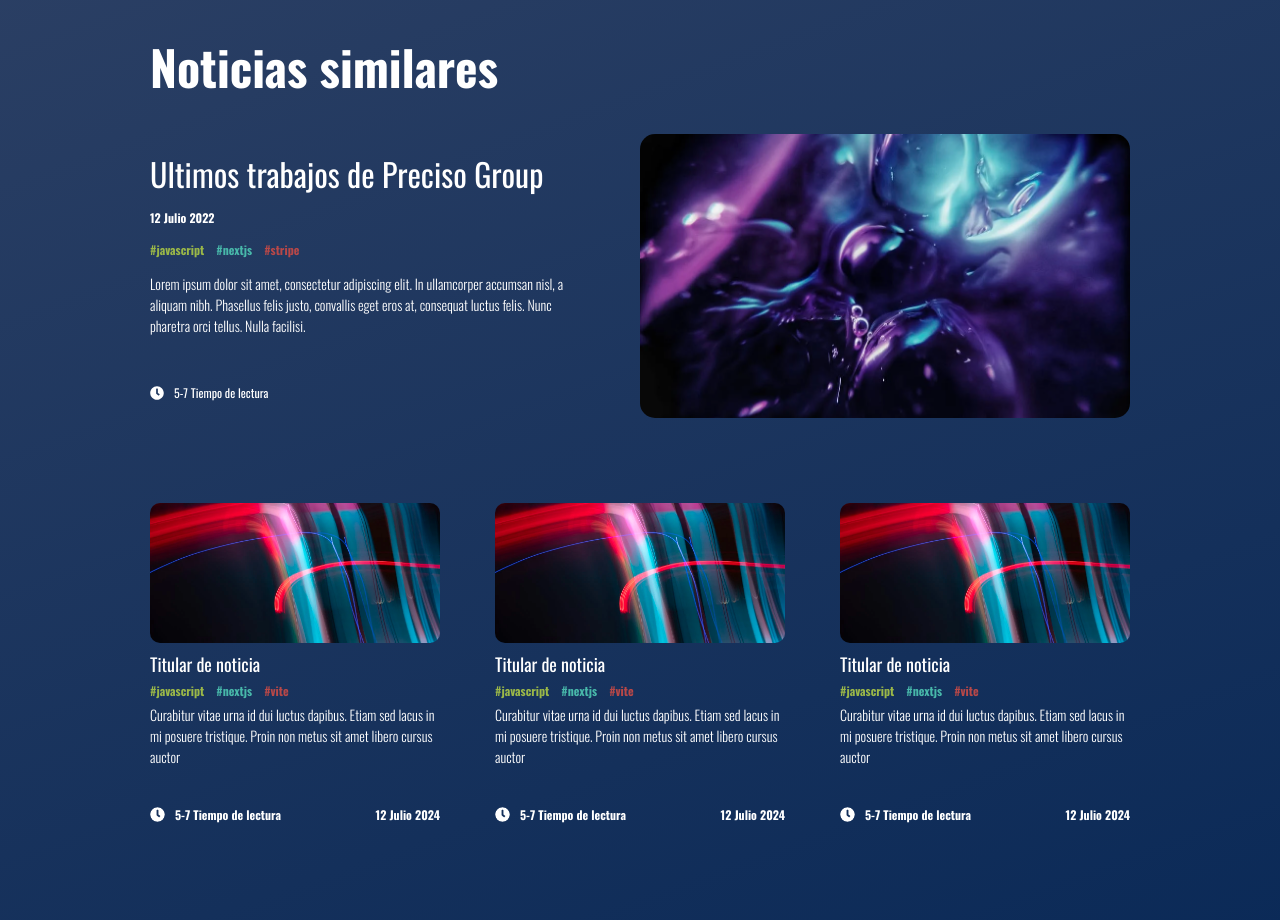
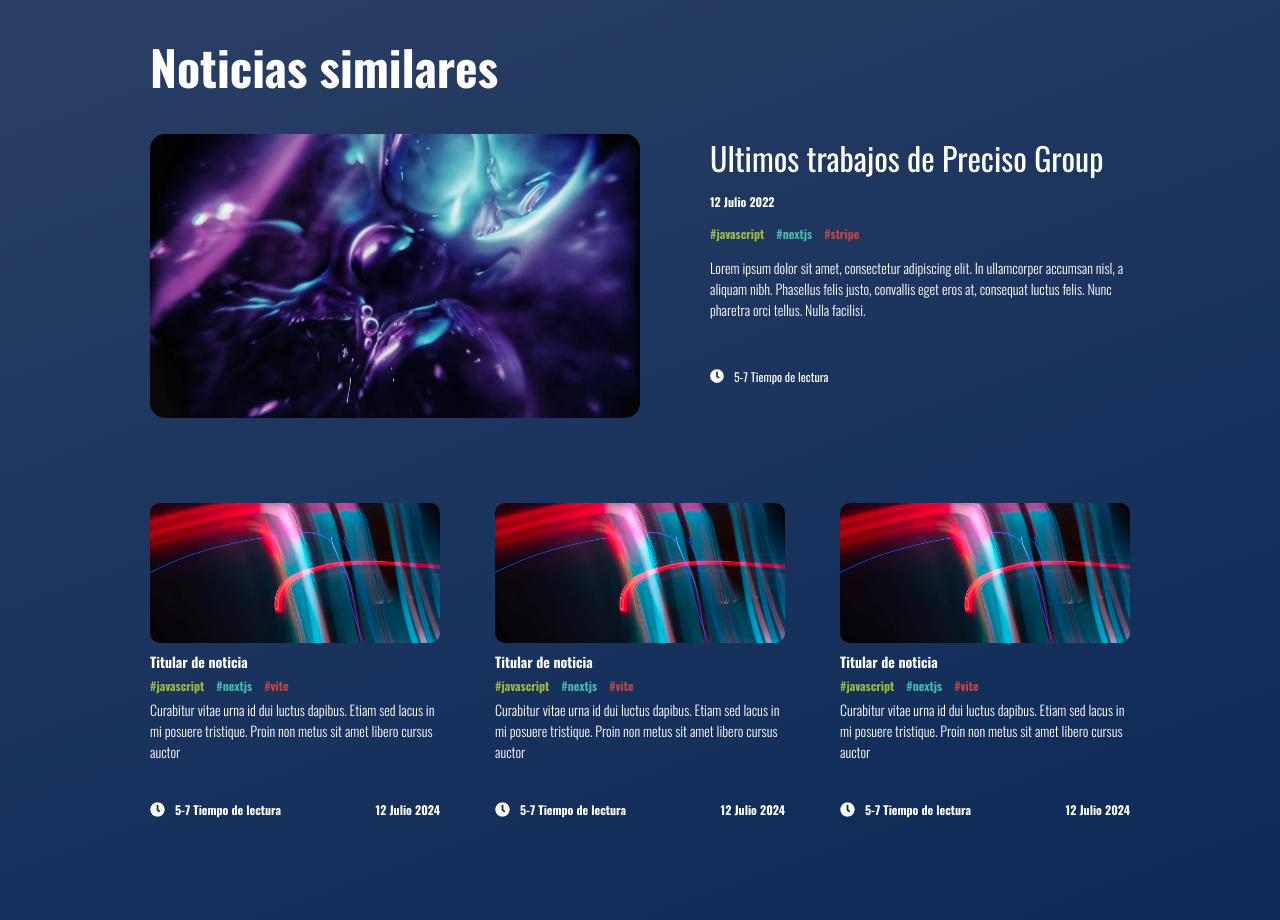
Before and after one commit to knarfangelo/blogpreciso, an Angular app: page /contenido in a window 1280 px wide. Shown: the part 2600-3520 px from the top of the page. Built offline with nearby package versions, Linux system fonts and the light colour scheme.

Commit message:
terminando al 99,9%

```diff
--- a/src/app/components/articulo/articulo.component.css
+++ b/src/app/components/articulo/articulo.component.css
@@ -62,6 +62,10 @@ img{
   margin-top: 27px;
   justify-content: space-between;
 }
+a{
+  text-decoration: none;
+  color: #fff;
+}
 .tiempo{
   color: #FFF;
   font-size: 12px;
--- a/src/app/components/articulo/articulo.component.ts
+++ b/src/app/components/articulo/articulo.component.ts
@@ -2,17 +2,20 @@ import { CommonModule } from '@angular/common';
 import { ChangeDetectionStrategy, Component } from '@angular/core';
 import { articuloJSON } from '../../DB/articuloJSON';
 import { IArticulo } from '../../DB/IArticulo';
+import { RouterLink } from '@angular/router';
 
 @Component({
   selector: 'app-articulo',
   standalone: true,
   imports: [
     CommonModule,
+    RouterLink
   ],
   template: `
+  <a href="contenido">
     <article>
       <img src="articulos/articulo.png" alt="">
-      <h3 class="titulo"><a href="contenido">{{articulos[1].titulo}}</a></h3>
+      <h3 class="titulo">{{articulos[1].titulo}}</h3>
       <div class="etiquetas">
           @for (item of articulos[1].etiqueta; track $index) {
             <p class="etiqueta">{{item}}</p>
@@ -23,7 +26,7 @@ import { IArticulo } from '../../DB/IArticulo';
         <p class="tiempo"><img class="reloj" src="icons/reloj.svg" alt="">{{articulos[1].tiempo}}</p>
         <p class="fecha">{{articulos[1].fecha}}</p>
       </div>
-    </article>
+    </article></a>
   `,
   styleUrl: './articulo.component.css',
   changeDetection: ChangeDetectionStrategy.OnPush,
--- a/src/app/components/banner/banner.component.css
+++ b/src/app/components/banner/banner.component.css
@@ -3,7 +3,10 @@ article{
 }
 a{
   color: #fff;
+  width: 100%;
+  display: flex;
   text-decoration: none;
+  justify-content: space-between;
 }
 .imagen{
   width: 50%;
--- a/src/app/components/banner/banner.component.ts
+++ b/src/app/components/banner/banner.component.ts
@@ -10,9 +10,11 @@ import { articuloJSON } from '../../DB/articuloJSON';
     CommonModule,
   ],
   template: `
+<a href="contenido">
       <img class="imagen" [src]="articulos[idarticulo].imagen" alt="">
       <section class="contenido">
-        <h2><a href="contenido">{{articulos[idarticulo].titulo}}</a></h2>
+
+        <h2>{{articulos[idarticulo].titulo}}</h2>
         <p class="fecha">{{articulos[idarticulo].fecha}}</p>
         <div class="etiquetas">
           @for (item of articulos[idarticulo].etiqueta; track $index) {
@@ -21,7 +23,7 @@ import { articuloJSON } from '../../DB/articuloJSON';
         </div>
         <p class="descripcion">{{articulos[idarticulo].descripcion}}</p>
         <p class="tiempo"><img class="reloj" src="icons/reloj.svg" alt="">{{articulos[idarticulo].tiempo}}</p>
-      </section>
+      </section></a>
   `,
   styleUrl: './banner.component.css',
   changeDetection: ChangeDetectionStrategy.OnPush,
```
